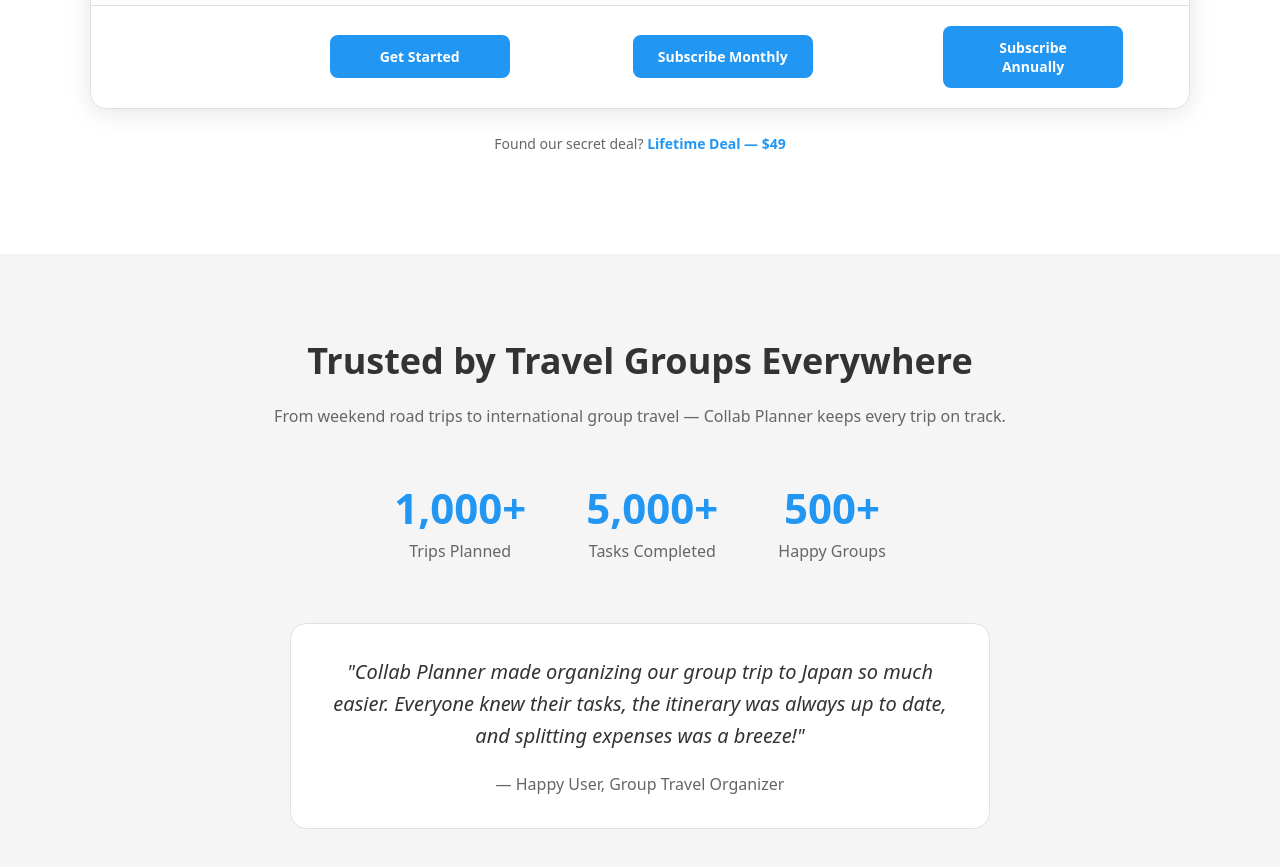
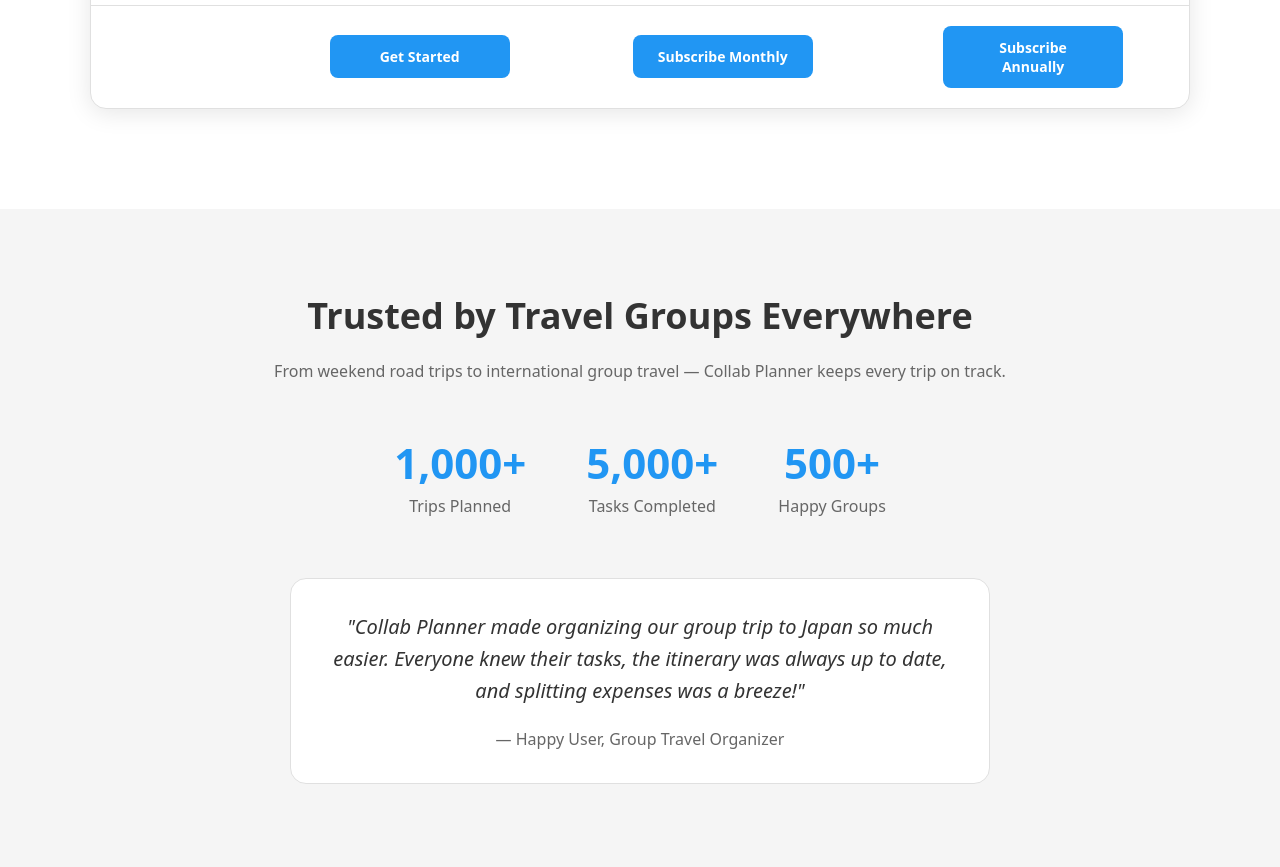
Before and after one commit to RobNatt/collab-planner, a React (Vite) app: page / in a window 1280 px wide. Shown: the part 4540-5407 px from the top of the page. Built offline with nearby package versions, Linux system fonts and the light colour scheme.

Commit message:
Remove LTD mention from home screen
Made-with: Cursor

```diff
--- a/src/pages/Landing.jsx
+++ b/src/pages/Landing.jsx
@@ -731,9 +731,6 @@ function Landing() {
             </table>
           </div>
 
-          <p style={{ marginTop: '24px', color: colors.textSecondary, fontSize: '14px' }}>
-            Found our secret deal? <a href="/ltd" onClick={(e) => { e.preventDefault(); navigate('/ltd'); }} style={{ color: colors.primary, fontWeight: '600', textDecoration: 'none' }}>Lifetime Deal — $49</a>
-          </p>
         </div>
       </section>
 
```
